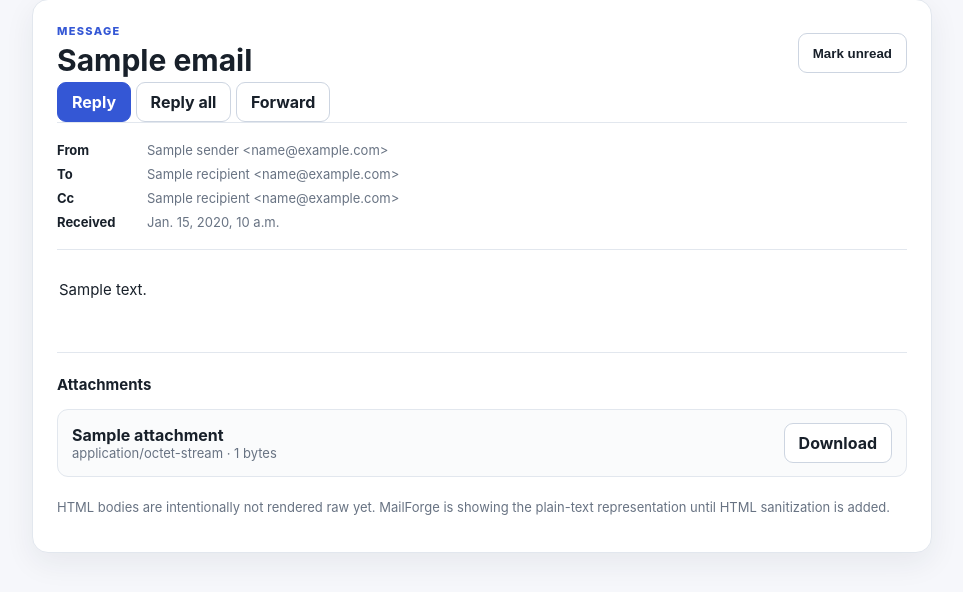
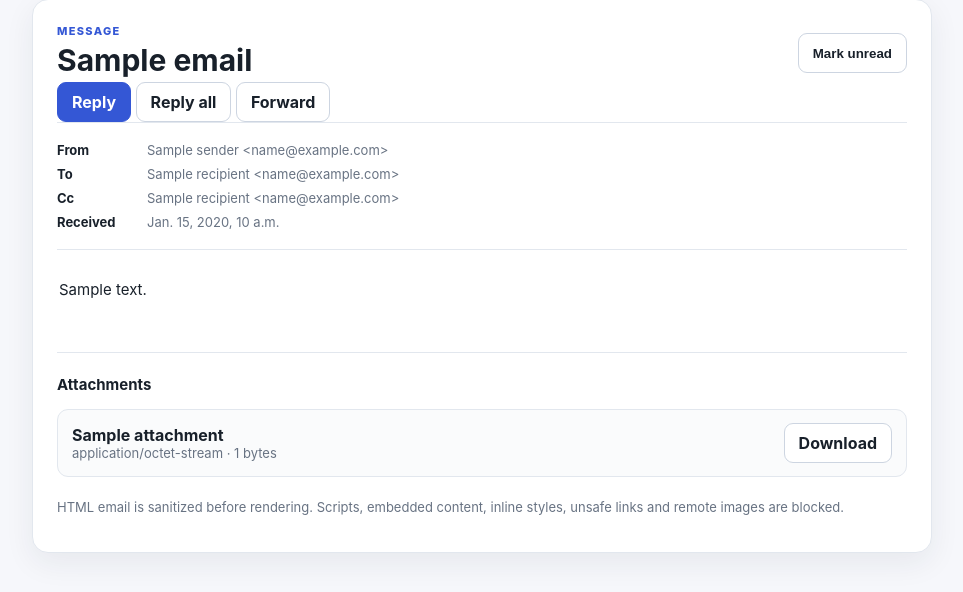
Before and after one commit to birleopold/mailforge-platform, a Django app: template templates/webmail/message.html in a window 1280 px wide. Shown: the part 140-732 px from the top of the page, without its empty margins (158-1121 px from the left). Run offline with Django 5.2, Linux system fonts and the light colour scheme; the template is opened without the code that fills it: most values are stand-ins (such as "Sample title", 1, 10 or a date in 2020); parts of the project's set-up code (start-up, migrations or seed data) failed here and were passed over.

Commit message:
Render sanitized HTML email bodies

```diff
--- a/templates/webmail/message.html
+++ b/templates/webmail/message.html
@@ -1,4 +1,5 @@
 {% extends 'base.html' %}
+{% load webmail_html %}
 {% block title %}{{ email.subject|default:"Message" }} · MailForge{% endblock %}
 {% block content %}
 <a class="back" href="{% url 'webmail-inbox' %}">← Inbox</a>
@@ -50,7 +51,7 @@
     <div><strong>Received</strong><span>{{ email.receivedAt }}</span></div>
   </div>
 
-  <div class="mail-body">{{ plain_text_body|linebreaksbr }}</div>
+  {% sanitized_email_body email plain_text_body %}
 
   {% if email.attachments %}
     <hr>
@@ -72,6 +73,6 @@
     </div>
   {% endif %}
 
-  <p class="muted small top-gap">HTML bodies are intentionally not rendered raw yet. MailForge is showing the plain-text representation until HTML sanitization is added.</p>
+  <p class="muted small top-gap">HTML email is sanitized before rendering. Scripts, embedded content, inline styles, unsafe links and remote images are blocked.</p>
 </section>
 {% endblock %}
```
